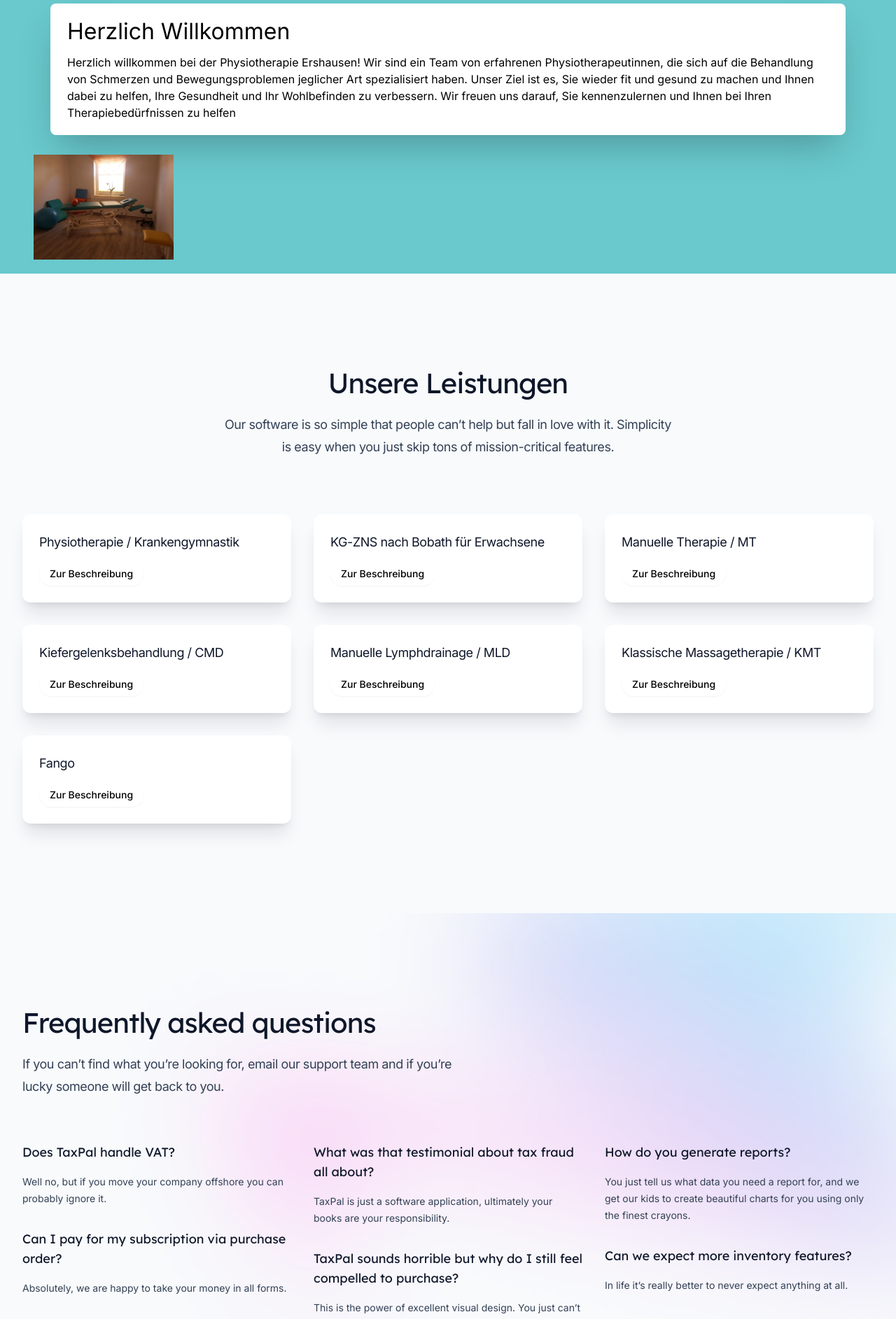
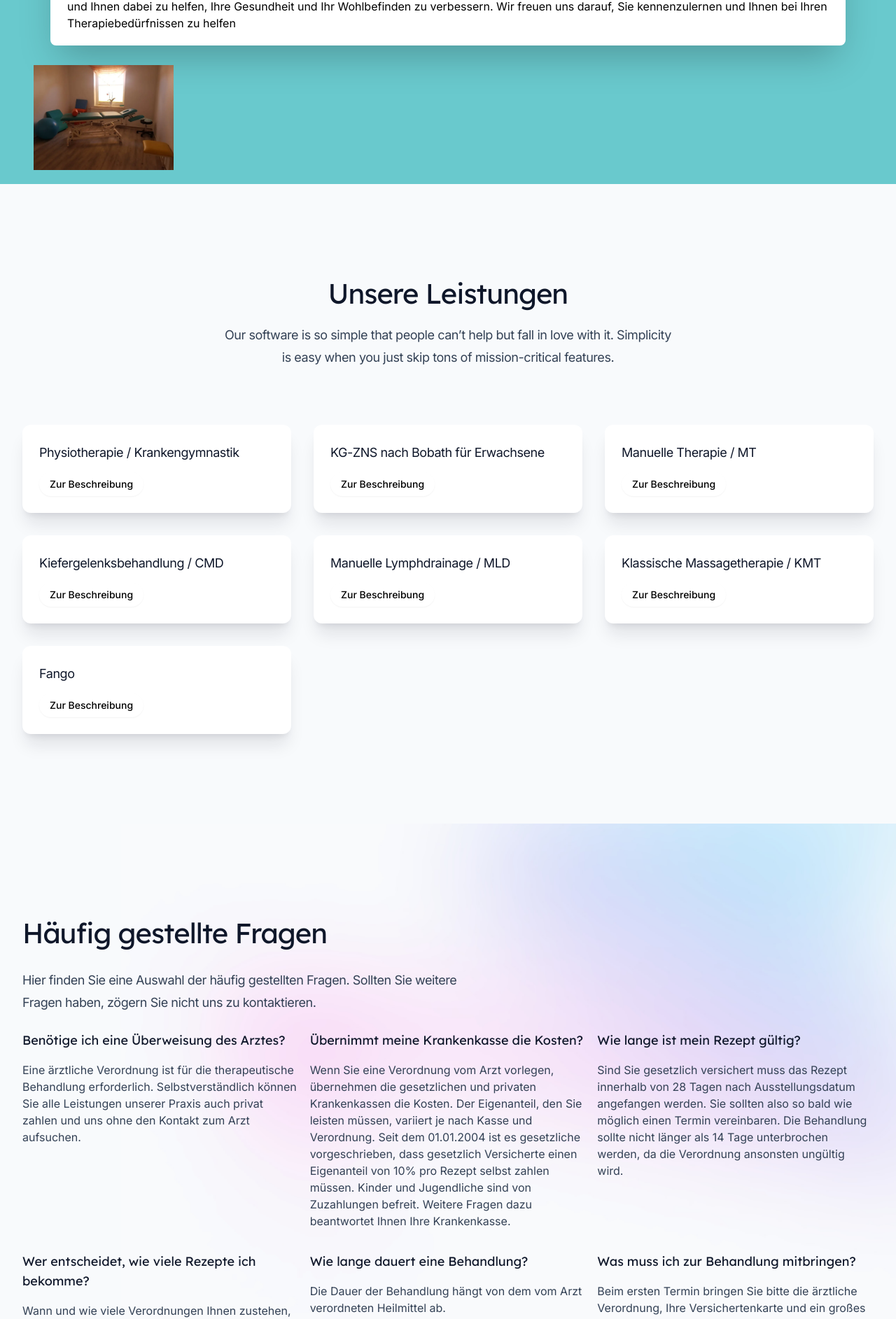
Before and after one commit to n2o/systemische-beratung-freund.de, a Next.js app: page / in a window 1280 px wide. Shown: the part 873-2758 px from the top of the page at 70% size. Built offline with nearby package versions, Linux system fonts and the light colour scheme.

Commit message:
Add FAQs

```diff
--- a/src/components/Faqs.tsx
+++ b/src/components/Faqs.tsx
@@ -3,57 +3,47 @@ import backgroundImage from "@/images/background-faqs.jpg"
 import Image from "next/image"
 
 const faqs = [
-  [
   {
-      question: "Does TaxPal handle VAT?",
+    question: "Benötige ich eine Überweisung des Arztes?",
     answer:
-        "Well no, but if you move your company offshore you can probably ignore it.",
+      "Eine ärztliche Verordnung ist für die therapeutische Behandlung erforderlich. Selbstverständlich können Sie alle Leistungen unserer Praxis auch privat zahlen und uns ohne den Kontakt zum Arzt aufsuchen.",
   },
   {
-      question: "Can I pay for my subscription via purchase order?",
-      answer: "Absolutely, we are happy to take your money in all forms.",
+    question: "Übernimmt meine Krankenkasse die Kosten?",
+    answer:
+      "Wenn Sie eine Verordnung vom Arzt vorlegen, übernehmen die gesetzlichen und privaten Krankenkassen die Kosten. Der Eigenanteil, den Sie leisten müssen, variiert je nach Kasse und Verordnung. Seit dem 01.01.2004 ist es gesetzliche vorgeschrieben, dass gesetzlich Versicherte einen Eigenanteil von 10% pro Rezept selbst zahlen müssen. Kinder und Jugendliche sind von Zuzahlungen befreit. Weitere Fragen dazu beantwortet Ihnen Ihre Krankenkasse.",
   },
   {
-      question: "How do I apply for a job at TaxPal?",
+    question: "Wie lange ist mein Rezept gültig?",
     answer:
-        "We only hire our customers, so subscribe for a minimum of 6 months and then let’s talk.",
+      "Sind Sie gesetzlich versichert muss das Rezept innerhalb von 28 Tagen nach Ausstellungsdatum angefangen werden. Sie sollten also so bald wie möglich einen Termin vereinbaren. Die Behandlung sollte nicht länger als 14 Tage unterbrochen werden, da die Verordnung ansonsten ungültig wird.",
   },
-  ],
-  [
   {
-      question: "What was that testimonial about tax fraud all about?",
+    question: "Wer entscheidet, wie viele Rezepte ich bekomme?",
     answer:
-        "TaxPal is just a software application, ultimately your books are your responsibility.",
+      "Wann und wie viele Verordnungen Ihnen zustehen, richtet sich nach der Diagnose des Arztes, sowie nach den Vorgaben des Heilmittelkataloges, nachzulesen unter www.heilmittelkatalog.de",
+  },
+  {
+    question: "Wie lange dauert eine Behandlung?",
+    answer:
+      "Die Dauer der Behandlung hängt von dem vom Arzt verordneten Heilmittel ab.",
+  },
+  {
+    question: "Was muss ich zur Behandlung mitbringen?",
+    answer:
+      "Beim ersten Termin bringen Sie bitte die ärztliche Verordnung, Ihre Versichertenkarte und ein großes Handtuch oder Spannbettlaken mit. Bitte tragen Sie bequeme Kleidung und kommen pünktlich zum Termin.",
+  },
+  {
+    question: "Was ist, wenn ich meinen Termin nicht einhalten kann?",
+    answer:
+      "Teilen Sie uns so bald wie möglich, spätestens 24 Stunden vor Behandlungsbeginn, mit, wenn Sie aus einem wichtigen Grund Ihren Termin absagen müssen. Wir können so anderen Patienten, die auf einen Termin warten, die frei gewordene Zeit anbieten. Sollten Sie ohne Absage den Termin verfallen lassen, müssen wir Ihnen pauschal einen Betrag von 25€ in Rechnung stellen.",
   },
   {
     question:
-        "TaxPal sounds horrible but why do I still feel compelled to purchase?",
+      "Wie kann ich mich als Patient zum Thema Datenschutz in Ihrer Praxis informieren?",
     answer:
-        "This is the power of excellent visual design. You just can’t resist it, no matter how poorly it actually functions.",
+      "Gerne beantworten wir alle Fragen zum Thema Datenschutz. Unser Musterformular finden Sie hier TODO.",
   },
-    {
-      question:
-        "I found other companies called TaxPal, are you sure you can use this name?",
-      answer:
-        "Honestly not sure at all. We haven’t actually incorporated or anything, we just thought it sounded cool and made this website.",
-    },
-  ],
-  [
-    {
-      question: "How do you generate reports?",
-      answer:
-        "You just tell us what data you need a report for, and we get our kids to create beautiful charts for you using only the finest crayons.",
-    },
-    {
-      question: "Can we expect more inventory features?",
-      answer: "In life it’s really better to never expect anything at all.",
-    },
-    {
-      question: "I lost my password, how do I get into my account?",
-      answer:
-        "Send us an email and we will send you a copy of our latest password spreadsheet so you can find your information.",
-    },
-  ],
 ]
 
 export function Faqs() {
@@ -73,36 +63,24 @@ export function Faqs() {
       />
       <Container className="relative">
         <div className="mx-auto max-w-2xl lg:mx-0">
-          <h2
-            id="faq-title"
-            className="font-display text-3xl tracking-tight text-slate-900 sm:text-4xl"
-          >
-            Frequently asked questions
+          <h2 className="font-display text-3xl tracking-tight text-slate-900 sm:text-4xl">
+            Häufig gestellte Fragen
           </h2>
-          <p className="mt-4 text-lg tracking-tight text-slate-700">
-            If you can’t find what you’re looking for, email our support team
-            and if you’re lucky someone will get back to you.
+          <p className="my-6 text-lg tracking-tight text-slate-700">
+            Hier finden Sie eine Auswahl der häufig gestellten Fragen. Sollten
+            Sie weitere Fragen haben, zögern Sie nicht uns zu kontaktieren.
           </p>
         </div>
-        <ul
-          role="list"
-          className="mx-auto mt-16 grid max-w-2xl grid-cols-1 gap-8 lg:max-w-none lg:grid-cols-3"
-        >
-          {faqs.map((column, columnIndex) => (
-            <li key={columnIndex}>
-              <ul role="list" className="flex flex-col gap-y-8">
-                {column.map((faq, faqIndex) => (
-                  <li key={faqIndex}>
+        <div className="grid grid-cols-3 gap-4">
+          {faqs.map((faq, faqIndex) => (
+            <div key={faqIndex} className="pb-4">
               <h3 className="font-display text-lg leading-7 text-slate-900">
                 {faq.question}
               </h3>
-                    <p className="mt-4 text-sm text-slate-700">{faq.answer}</p>
-                  </li>
+              <p className="text-md mt-4 text-slate-700">{faq.answer}</p>
+            </div>
           ))}
-              </ul>
-            </li>
-          ))}
-        </ul>
+        </div>
       </Container>
     </section>
   )
--- a/src/components/Footer.tsx
+++ b/src/components/Footer.tsx
@@ -10,9 +10,8 @@ export function Footer() {
           <Logo className="mx-auto h-20 w-auto" />
           <nav className="mt-10 text-sm" aria-label="quick links">
             <div className="-my-1 flex justify-center gap-x-6">
-              <NavLink href="#features">Features</NavLink>
-              <NavLink href="#testimonials">Testimonials</NavLink>
-              <NavLink href="#pricing">Pricing</NavLink>
+              <NavLink href="/impressum">Impressum</NavLink>
+              <NavLink href="/datenschutz">Datenschutz</NavLink>
             </div>
           </nav>
         </div>
--- a/src/components/Hero.tsx
+++ b/src/components/Hero.tsx
@@ -45,7 +45,7 @@ export function Hero() {
       <div className="lg:pt-15 pb-16 text-center">
         <div className="flex flex-col md:flex-row">
           <section className="md:mx-auto">
-            <h1 className="mx-auto max-w-4xl font-display text-5xl font-medium tracking-tight text-slate-900 md:pt-10 lg:text-6xl">
+            <h1 className="mx-auto max-w-4xl font-display text-4xl font-medium tracking-tight text-slate-900 md:pt-10 lg:text-6xl">
               Physiotherapie{" "}
               <span className="relative whitespace-nowrap text-primary">
                 <svg
--- a/src/components/Welcome.tsx
+++ b/src/components/Welcome.tsx
@@ -8,14 +8,14 @@ export default function Example() {
       <Container>
         <div className="relative">
           <div className="my-7 mx-6 rounded-lg bg-white px-4 py-5 shadow-2xl sm:px-6">
-            <h2 className="pb-3 text-3xl">Herzlich Willkommen</h2>
+            <h2 className="pb-3 text-3xl">Willkommen!</h2>
             <p>
-              Herzlich willkommen bei der Physiotherapie Ershausen! Wir sind ein
-              Team von erfahrenen Physiotherapeutinnen, die sich auf die
-              Behandlung von Schmerzen und Bewegungsproblemen jeglicher Art
-              spezialisiert haben. Unser Ziel ist es, Sie wieder fit und gesund
-              zu machen und Ihnen dabei zu helfen, Ihre Gesundheit und Ihr
-              Wohlbefinden zu verbessern. Wir freuen uns darauf, Sie
+              Herzlich willkommen bei der Physiotherapie Gebhard und Schrader!
+              Wir sind ein Team von erfahrenen Physiotherapeutinnen, die sich
+              auf die Behandlung von Schmerzen und Bewegungsproblemen jeglicher
+              Art spezialisiert haben. Unser Ziel ist es, Sie wieder fit und
+              gesund zu machen und Ihnen dabei zu helfen, Ihre Gesundheit und
+              Ihr Wohlbefinden zu verbessern. Wir freuen uns darauf, Sie
               kennenzulernen und Ihnen bei Ihren Therapiebedürfnissen zu helfen
             </p>
           </div>
--- a/src/pages/index.tsx
+++ b/src/pages/index.tsx
@@ -1,4 +1,3 @@
-import { Divider } from "@/components/Divider"
 import { Faqs } from "@/components/Faqs"
 import { Footer } from "@/components/Footer"
 import { Header } from "@/components/Header"
@@ -22,7 +21,6 @@ export default function Home() {
         <Hero />
         {/* <PrimaryFeatures /> */}
         {/* <SecondaryFeatures /> */}
-        <Divider />
         <Welcome />
         <Leistungen />
         <Faqs />
```
Lines whose indentation alone changed are shown as unchanged.
